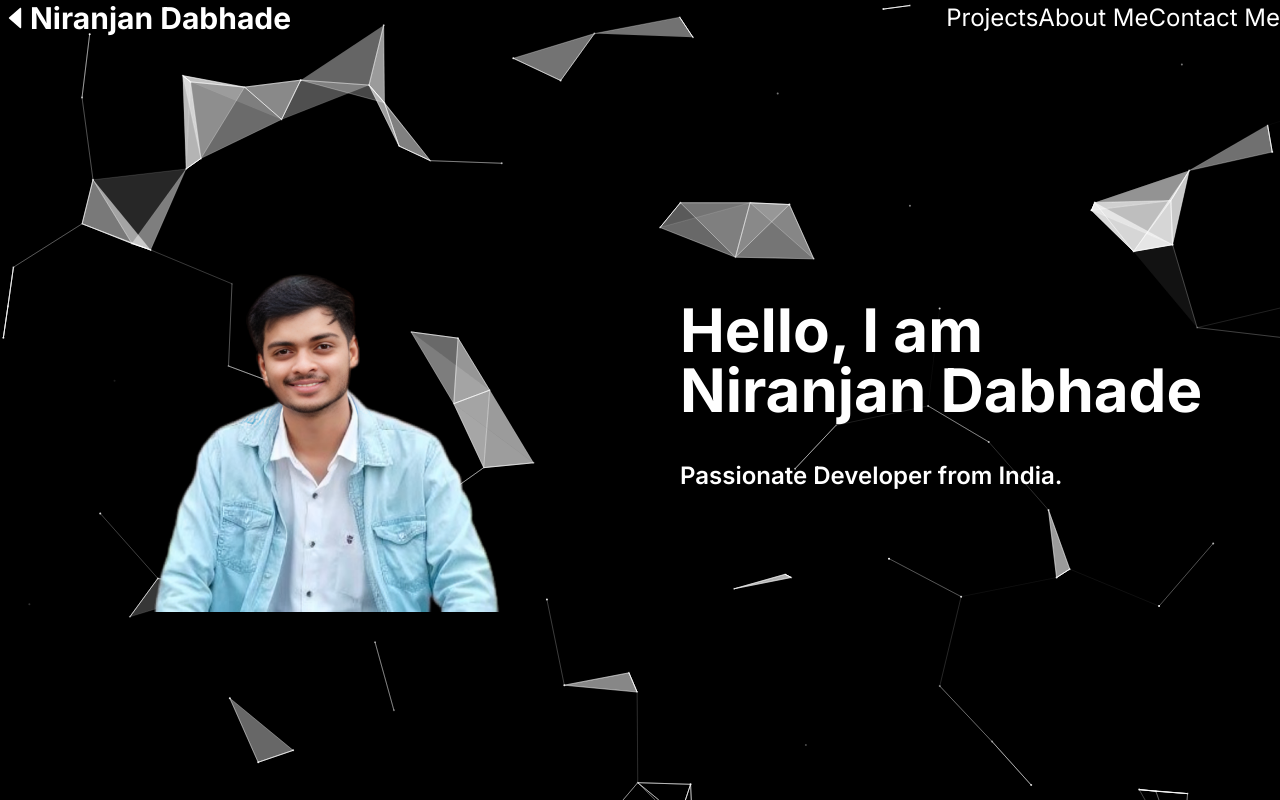
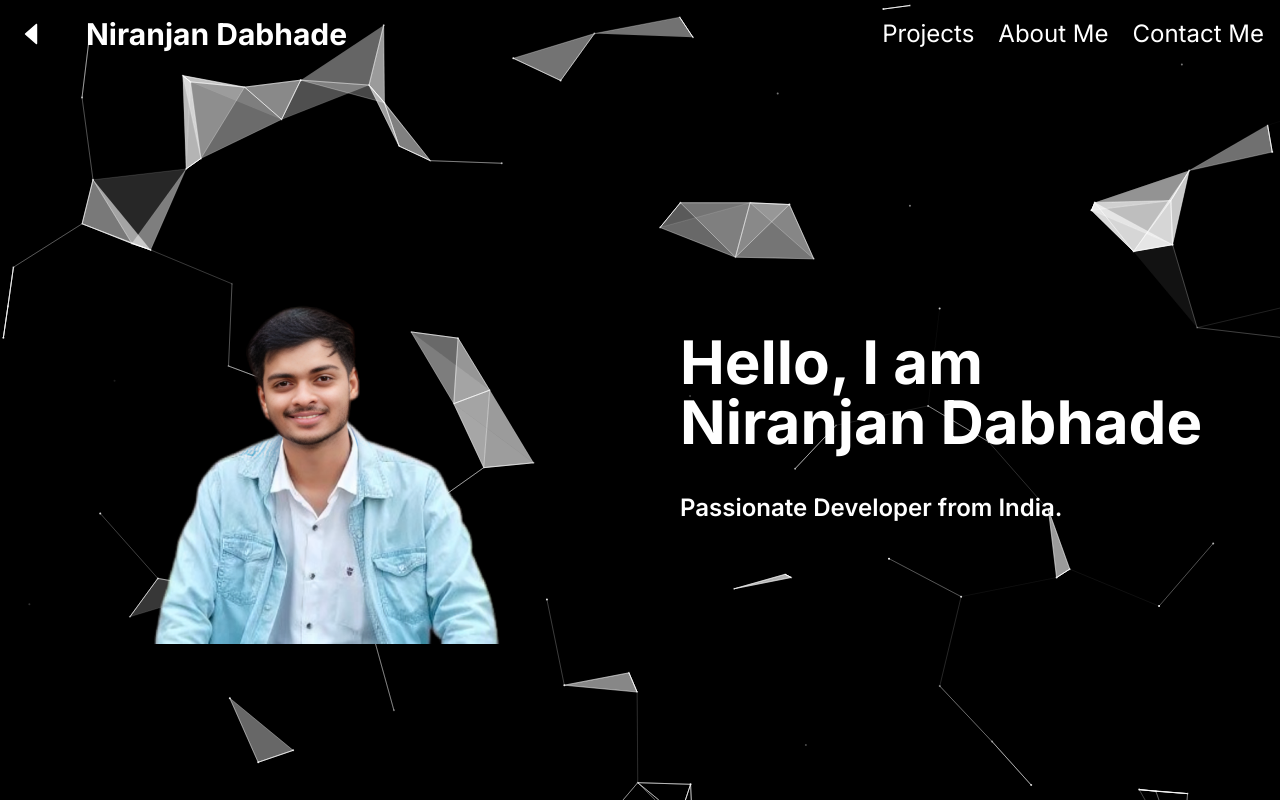
Before and after one commit to NIRONMAN/portfolio-ngd, a Next.js app: page / in a window 1280 px wide. Built offline with nearby package versions, Linux system fonts and the light colour scheme.

Commit message:
Compoennts mispelled

```diff
--- a/Components/NavBar.tsx
+++ b/Components/NavBar.tsx
@@ -32,7 +32,7 @@ const NavBar: React.FC = () => {
           Niranjan Dabhade
         </div>
       </h1>
-      <ul className="flex space-x-6">
+      <ul className="flex gap-6">
         {navItems.map((item) => (
           <li
             key={item.href}
--- a/tailwind.config.ts
+++ b/tailwind.config.ts
@@ -3,7 +3,7 @@ import type { Config } from "tailwindcss";
 const config: Config = {
   content: [
     "./pages/**/*.{js,ts,jsx,tsx,mdx}",
-    "./components/**/*.{js,ts,jsx,tsx,mdx}",
+    "./Components/**/*.{js,ts,jsx,tsx,mdx}",
     "./app/**/*.{js,ts,jsx,tsx,mdx}",
   ],
   theme: {
```
